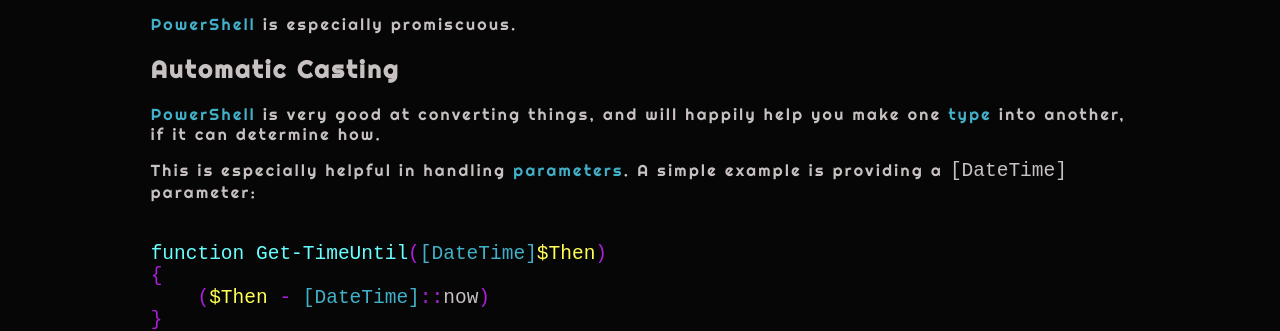
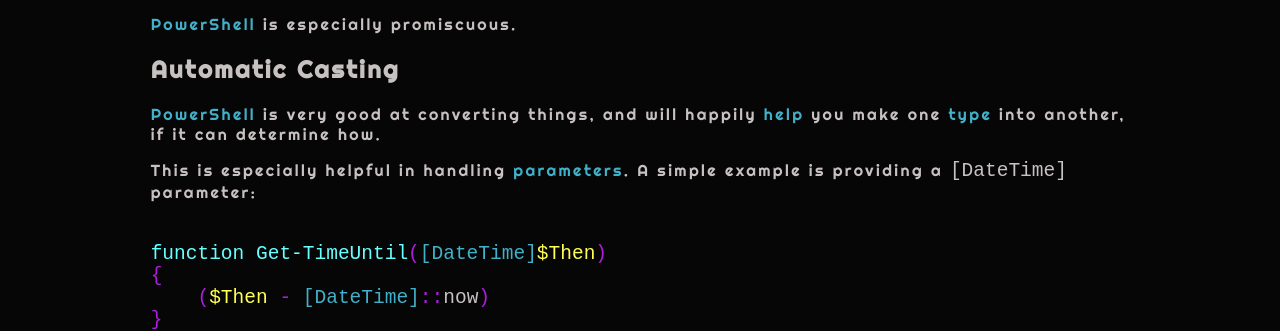
Before and after one commit to PowerShellGuides/PowerShellGuide, a Jekyll site: the page built from docs/Languages/Weakly-Typed-Languages.md, in a window 1280 px wide and 900 px high, scrolled down 312 px. Shown: the part 156-487 px from the top of the window. Built offline with Jekyll 4.4.1, drawn with Linux system fonts in a browser that asks for light colours; part of the change alters nothing that is shown; some of the changed text lies outside the part shown.

```diff
--- a/docs/Languages/Weakly-Typed-Languages.md
+++ b/docs/Languages/Weakly-Typed-Languages.md
@@ -24,7 +24,7 @@ Some people have moral judgements about this [type](/PowerShell/Types) of behavi
 
 ## Automatic Casting
 
-[PowerShell](/PowerShell) is very good at converting things, and will happily help you make one [type](/PowerShell/Types) into another, if it can determine how.
+[PowerShell](/PowerShell) is very good at converting things, and will happily [help](/PowerShell/Help) you make one [type](/PowerShell/Types) into another, if it can determine how.
 
 This is especially helpful in handling [parameters](/PowerShell/Parameters).  A simple example is providing a `[DateTime]` parameter:
 
@@ -73,4 +73,4 @@ In case you want to see how [PowerShell](/PowerShell) would handle conversion, y
 
 <pre><br/><span class='Progress'>[System.Management.Automation.LanguagePrimitives]</span><span class='Magenta'>::</span><span class='Output'>ConvertTo</span><span class='Magenta'>(</span><span class='Verbose'>"5:00 PM"</span><span class='Magenta'>,</span>&nbsp;<span class='Progress'>[DateTime]</span><span class='Magenta'>)</span><br/></pre>
 
-This can help you see exactly how [PowerShell](/PowerShell) would convert any object.  Try this out a few ways and see just how strong a weakly typed language can be.
+This can [help](/PowerShell/Help) you see exactly how [PowerShell](/PowerShell) would convert any object.  Try this out a few ways and see just how strong a weakly typed language can be.
```
